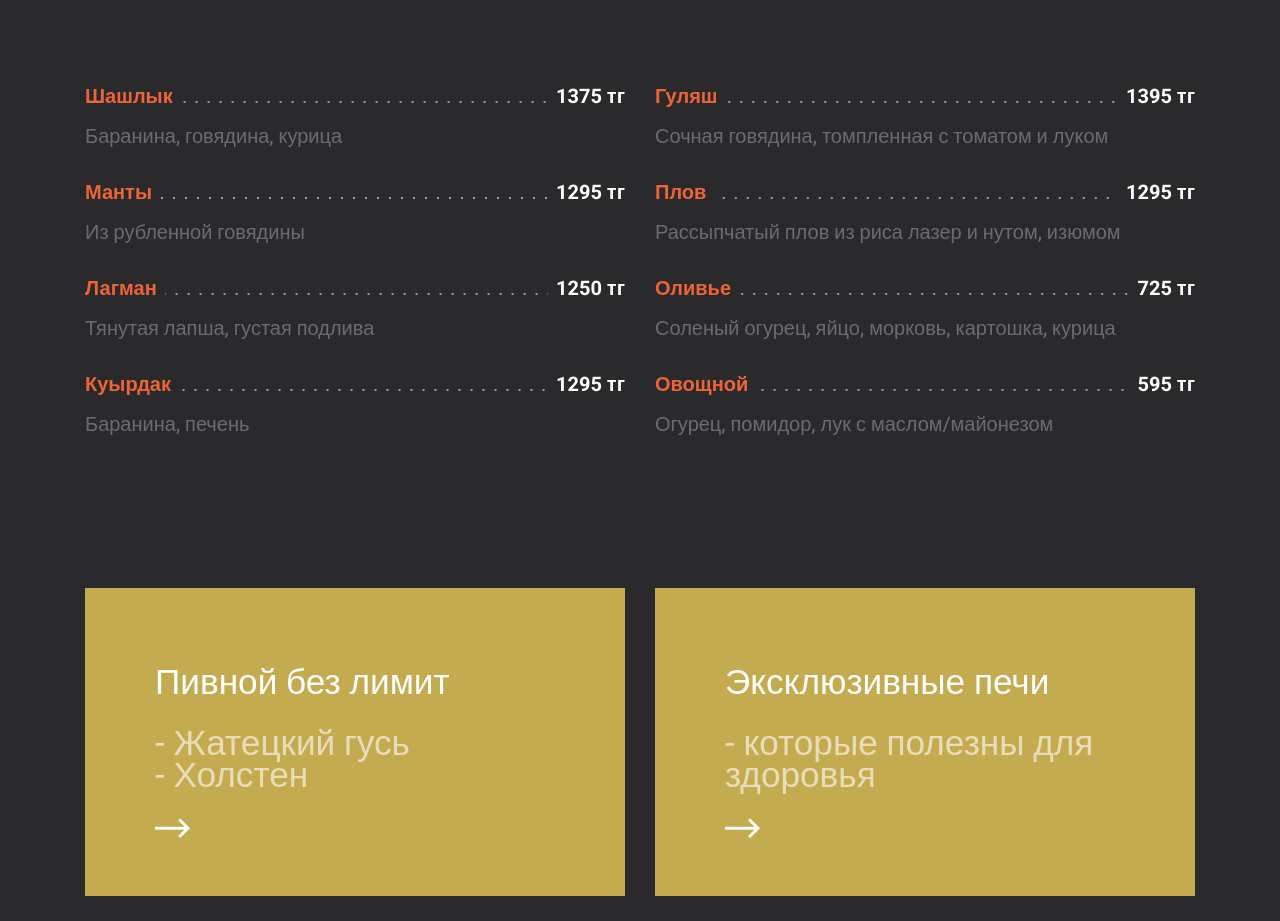
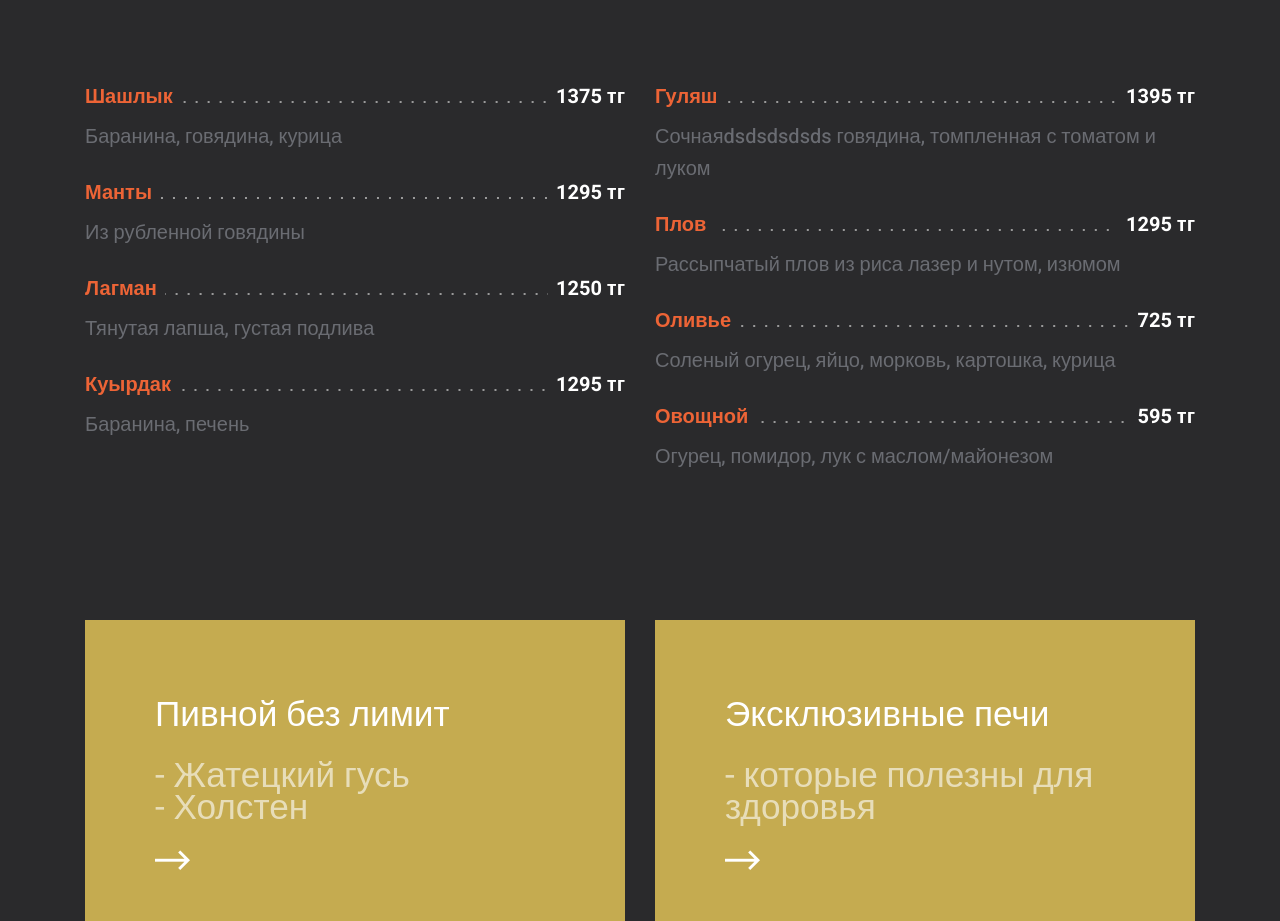
Before and after one commit to sanzhhik/samovar, a plain HTML site: page index.html in a window 1280 px wide. Shown: the part 2920-3841 px from the top of the page. Drawn offline with Linux system fonts and the light colour scheme; a script that the page names is missing; files whose address does not match are found by name.

Commit message:
Update index.html

```diff
--- a/index.html
+++ b/index.html
@@ -350,7 +350,7 @@
 								<div class="line"></div>
 								<span class="mbr-fonts-style mbr-bold box-price mbr-black display-7">1395 тг</span>
 							</div>
-							<h3 class="item-title mbr-fonts-style display-7">Сочная говядина, томпленная с томатом и луком</h3>
+							<h3 class="item-title mbr-fonts-style display-7">Сочнаяdsdsdsdsds говядина, томпленная с томатом и луком</h3>
 						</div><div class="col-md-12 menu-item">
 							<div class="menu-box">
 								<p class="box-text mbr-black mbr-bold mbr-fonts-style display-7">Плов<br></p>
```
